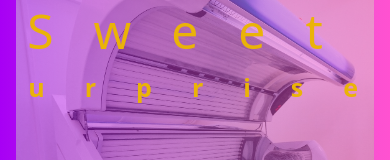
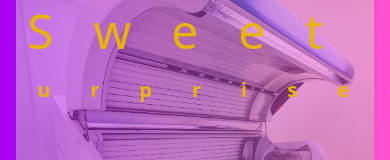
Before and after one commit to eqinox/sweetsurprises, a Next.js app: page / in a window 390 px wide. Shown: the part 249-409 px from the top of the page. Built offline with nearby package versions, Linux system fonts and the light colour scheme.

Commit message:
more title modifications for mobile and google maps adjustment

```diff
--- a/components/Map.tsx
+++ b/components/Map.tsx
@@ -23,7 +23,8 @@ const Map = () => {
                 Контакти
             </h3>
 
-            <div className="flex flex-col space-y-10">  <div>
+            <div className="flex flex-col space-y-10">
+                <div>
                     <iframe
                         title="Google Maps"
                         width="600"
@@ -33,8 +34,11 @@ const Map = () => {
                         allowFullScreen
                         src="https://www.google.com/maps/embed?pb=!1m18!1m12!1m3!1d2985.852104932205!2d23.26378880375552!3d42.673816901896984!2m3!1f0!2f0!3f0!3m2!1i1024!2i768!4f13.1!3m3!1m2!1s0x0%3A0x0!2zM0zCjs0zMi42IkUxwrAxOC8wMyAyM8KwMjEnMzUuMCJF!5e0!3m2!1sen!2sbg!4v1625158248208!5m2!1sen!2sbg"
                     ></iframe>
+                    <button
+                        className="absolute top-0 left-0 w-full h-full cursor-pointer"
+                        onClick={openGoogleMaps}
+                    />
                 </div>
-
             </div>
         </div>
     );
--- a/styles/input.css
+++ b/styles/input.css
@@ -24,7 +24,7 @@
       }
 
       .title2 {
-        font-size: 25px !important;
+        font-size: 20px !important;
         font-weight: bold;
         margin-left: 35px;
       }
```
Lines whose indentation alone changed are shown as unchanged.
